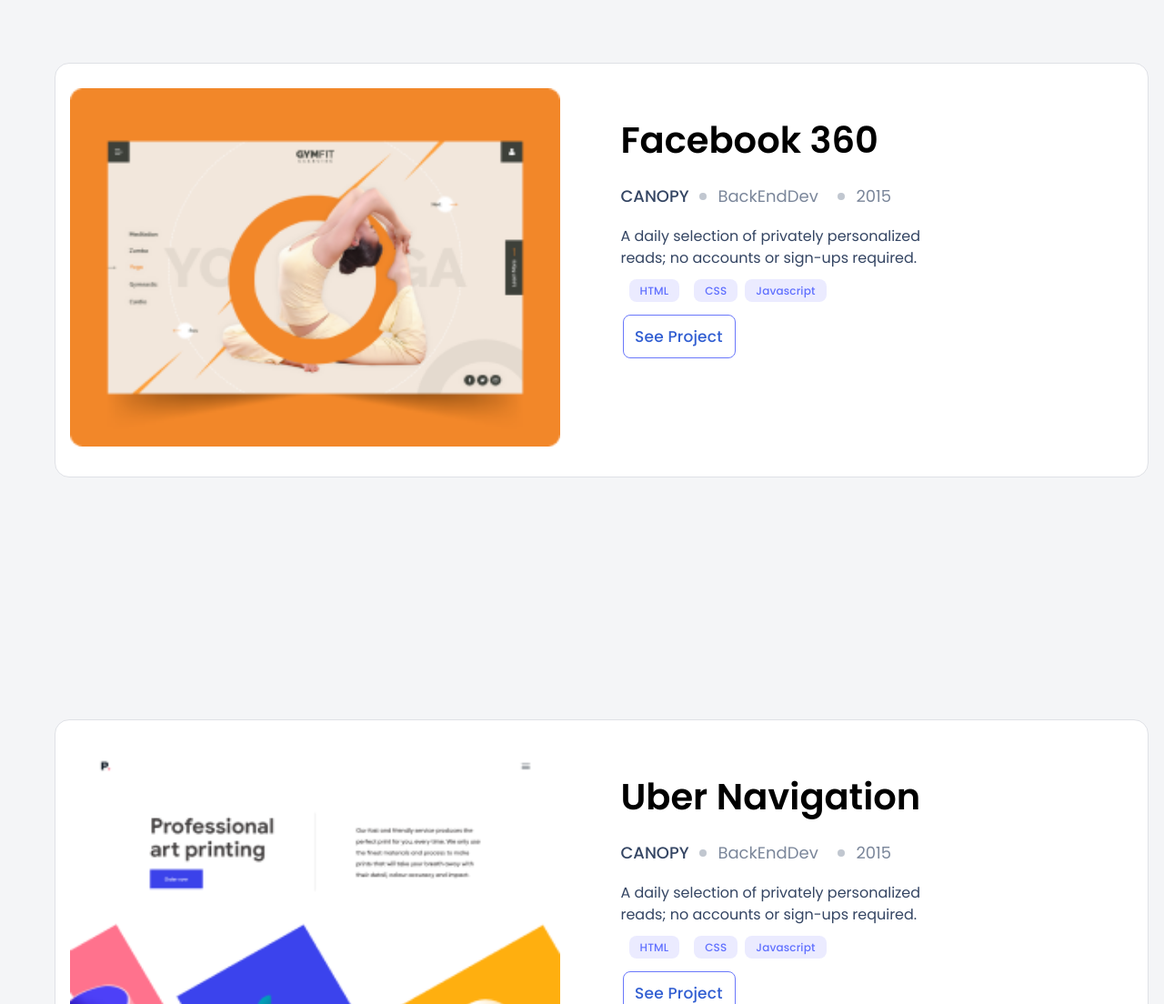
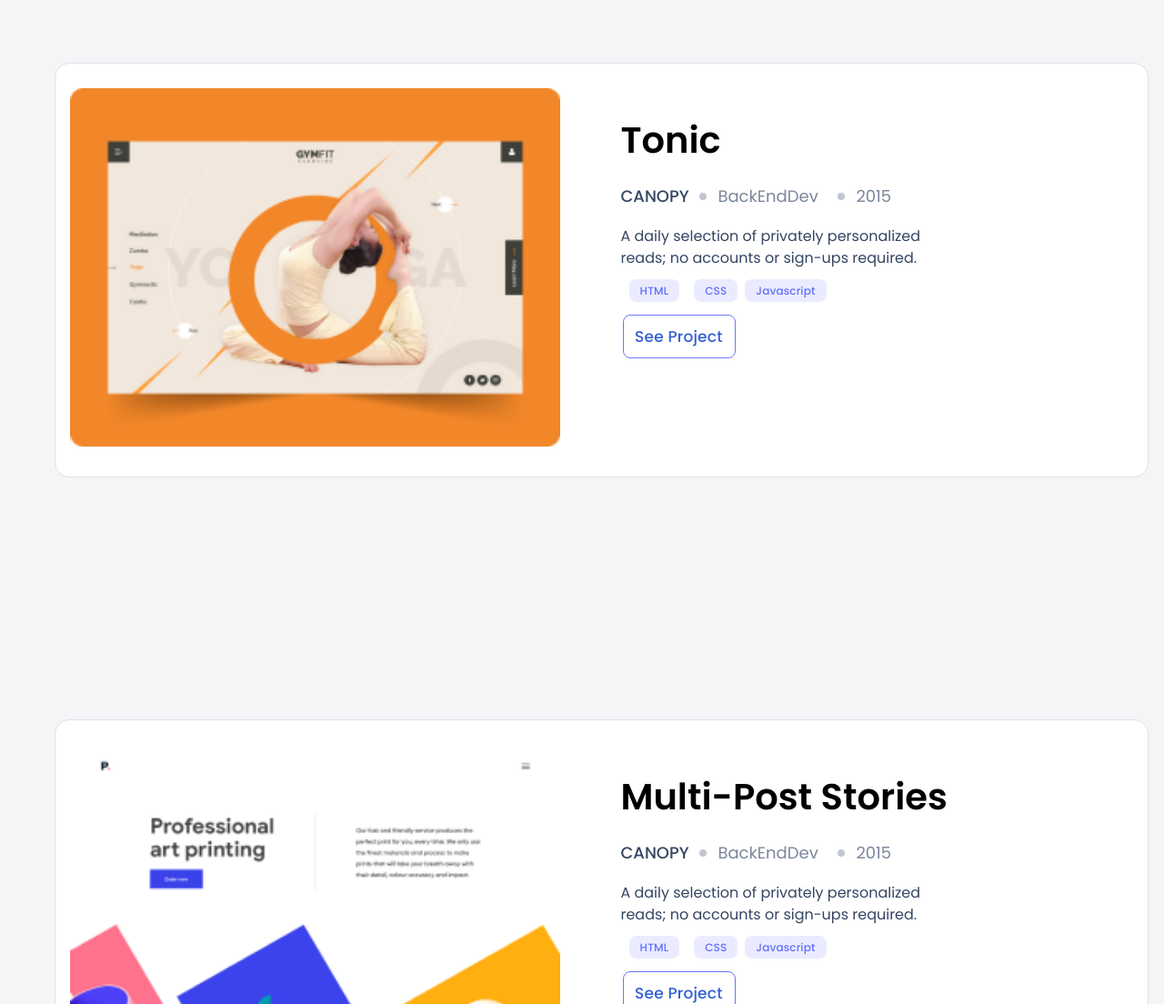
Before and after one commit to joyapisi/ThePortfolio, a website: page index.html in a window 1280 px wide. Shown: the part 2300-3404 px from the top of the page at 91% size. Drawn offline with Linux system fonts and the light colour scheme.

Commit message:
update dynamic pages for works section

```diff
--- a/dynamic_works_section.js
+++ b/dynamic_works_section.js
@@ -1,71 +1,71 @@
 const worksCards = [{
-    id: 01,
-    featuredimage: './sources/Snapshoot-Portfolio.png',
-    title: 'Tonic',
-    jobDetails: ['CANOPY', 'BackEndDev', '2015'],
-    jobDescriptionDetails: 'A daily selection of privately personalized reads; no accounts or sign-ups required.',
-    myTechStack: ['HTML', 'CSS', 'Javascript'],
+  id: 1,
+  image: './sources/Snapshoot-Portfolio.png',
+  topic: 'Tonic',
+  jobPosition: ['CANOPY', 'BackEndDev', '2015'],
+  jobDescription: 'A daily selection of privately personalized reads; no accounts or sign-ups required.',
+  TechStack: ['HTML', 'CSS', 'Javascript'],
   seeProject: 'See Project',
 },
 {
-    id: 02,
-    featuredimage: 'sources/Portfolio2.png',
-    title: 'Multi-Post Stories',
-    jobDetails: ['CANOPY', 'BackEndDev', '2015'],
-    jobDescriptionDetails: 'A daily selection of privately personalized reads; no accounts or sign-ups required.',
-    myTechStack: ['HTML', 'CSS', 'Javascript'],
+  id: 2,
+  image: 'sources/Portfolio2.png',
+  topic: 'Multi-Post Stories',
+  jobPosition: ['CANOPY', 'BackEndDev', '2015'],
+  jobDescription: 'A daily selection of privately personalized reads; no accounts or sign-ups required.',
+  TechStack: ['HTML', 'CSS', 'Javascript'],
   seeProject: 'See Project',
 },
 {
-    id: 03,
-    featuredimage: 'sources/Portfolio3.png',
-    title: 'Facebook 360',
-    jobDetails: ['CANOPY', 'BackEndDev', '2015'],
-    jobDescriptionDetails: 'A daily selection of privately personalized reads; no accounts or sign-ups required.',
-    myTechStack: ['HTML', 'CSS', 'Javascript'],
+  id: 3,
+  image: 'sources/Portfolio3.png',
+  topic: 'Tonic',
+  jobPosition: ['CANOPY', 'BackEndDev', '2015'],
+  jobDescription: 'A daily selection of privately personalized reads; no accounts or sign-ups required.',
+  TechStack: ['HTML', 'CSS', 'Javascript'],
   seeProject: 'See Project',
 },
 {
-    id: 04,
-    featuredimage: 'sources/Portfolio4.png',
-    title: 'Uber Navigation',
-    jobDetails: ['CANOPY', 'BackEndDev', '2015'],
-    jobDescriptionDetails: 'A daily selection of privately personalized reads; no accounts or sign-ups required.',
-    myTechStack: ['HTML', 'CSS', 'Javascript'],
+  id: 4,
+  image: 'sources/Portfolio4.png',
+  topic: 'Multi-Post Stories',
+  jobPosition: ['CANOPY', 'BackEndDev', '2015'],
+  jobDescription: 'A daily selection of privately personalized reads; no accounts or sign-ups required.',
+  TechStack: ['HTML', 'CSS', 'Javascript'],
   seeProject: 'See Project',
 }];
 
 function generateWorksCards(
   id,
-    featuredimage,
-    title,
-    jobDetails,
-    jobDescriptionDetails,
-    myTechStack,
+  image,
+  topic,
+  jobPosition,
+  jobDescription,
+  TechStack,
   seeProject,
 ) {
   return `  <section class="works" id="portfolio" title="works-cards">
   <div class="cards" id= "project-${id}"  title="works-card-2">
-    <img id="avator" src=${featuredimage}>
+  <img id="avator" src=${image}>
   <div class="container2">
-      <h2><b>${title}</b></h2>
+    <h2><b>${topic}</b></h2>
 
    <ul class="tonic">
-      <li><a class="tonic canopy" href="#">${jobDetails[0]}</a></li>
+    <li><a class="tonic canopy" href="#">${jobPosition[0]}</a></li>
     <li class="tonic dot"></li>
-      <li class="tonic back">${jobDetails[1]}</li>
+    <li class="tonic back">${jobPosition[1]}</li>
     <li class="tonic dot"></li>
-      <li class="tonic year">${jobDetails[2]}</li>
+    <li class="tonic year">${jobPosition[2]}</li>
    </ul>
 
-     <p class="paragraph2">${jobDescriptionDetails}</p>
+   <p class="paragraph2">${jobDescription}</p>
 
    <ul class="resources1" title="resources">
-      <li><a  class="button" href="#">${myTechStack[0]}</a> <li>
-      <li><a  class="button" href="#">${myTechStack[1]}</a> </li>
-      <li><a  class="button" href="#">${myTechStack[2]}</a></li>
+    <li><a  class="button" href="#">${TechStack[0]}</a> <li>
+    <li><a  class="button" href="#">${TechStack[1]}</a> </li>
+    <li><a  class="button" href="#">${TechStack[2]}</a></li>
   </ul>
-    <button id="modalButton-" class="normalbutton seeproject">
+  <button id="modalButton-${id}" class="normalbutton seeproject">
   ${seeProject}
   </button>
   </div>
@@ -79,18 +79,121 @@
 worksCards.forEach((index) => {
   const projectCardDetails = generateWorksCards(
     index.id,
-      index.featuredimage,
-      index.title,
-      index.jobDetails,
-      index.jobDescriptionDetails,
-      index.myTechStack,
+    index.image,
+    index.topic,
+    index.jobPosition,
+    index.jobDescription,
+    index.TechStack,
     index.seeProject
   );
   projectCard += projectCardDetails;
 });
 
-  // execute popup
+// execute dynamic works section
 document.getElementById('all-cards').innerHTML = projectCard;
+
+
+
+
+
+
+
+
+
+
+// const worksCards = [{
+//     id: 01,
+//     image: './sources/Snapshoot-Portfolio.png',
+//     topic: 'Tonic',
+//     jobPosition: ['CANOPY', 'BackEndDev', '2015'],
+//     jobDescription: 'A daily selection of privately personalized reads; no accounts or sign-ups required.',
+//     TechStack: ['HTML', 'CSS', 'Javascript'],
+//     seeProject: 'See Project',
+//   },
+//   {
+//     id: 02,
+//     image: 'sources/Portfolio2.png',
+//     topic: 'Multi-Post Stories',
+//     jobPosition: ['CANOPY', 'BackEndDev', '2015'],
+//     jobDescription: 'A daily selection of privately personalized reads; no accounts or sign-ups required.',
+//     TechStack: ['HTML', 'CSS', 'Javascript'],
+//     seeProject: 'See Project',
+//   },
+//   {
+//     id: 03,
+//     image: 'sources/Portfolio3.png',
+//     topic: 'Facebook 360',
+//     jobPosition: ['CANOPY', 'BackEndDev', '2015'],
+//     jobDescription: 'A daily selection of privately personalized reads; no accounts or sign-ups required.',
+//     TechStack: ['HTML', 'CSS', 'Javascript'],
+//     seeProject: 'See Project',
+//   },
+//   {
+//     id: 04,
+//     image: 'sources/Portfolio4.png',
+//     topic: 'Uber Navigation',
+//     jobPosition: ['CANOPY', 'BackEndDev', '2015'],
+//     jobDescription: 'A daily selection of privately personalized reads; no accounts or sign-ups required.',
+//     TechStack: ['HTML', 'CSS', 'Javascript'],
+//     seeProject: 'See Project',
+//   }];
+
+//   function generateWorksCards(
+//     id,
+//     image,
+//     topic,
+//     jobPosition,
+//     jobDescription,
+//     TechStack,
+//     seeProject,
+//   ) {
+//     return `  <section class="works" id="portfolio" title="works-cards">
+//     <div class="cards" id= "project-${id}"  title="works-card-2">
+//     <img id="avator" src=${image}>
+//     <div class="container2">
+//       <h2><b>${topic}</b></h2>
+
+//      <ul class="tonic">
+//       <li><a class="tonic canopy" href="#">${jobPosition[0]}</a></li>
+//       <li class="tonic dot"></li>
+//       <li class="tonic back">${jobPosition[1]}</li>
+//       <li class="tonic dot"></li>
+//       <li class="tonic year">${jobPosition[2]}</li>
+//      </ul>
+
+//      <p class="paragraph2">${jobDescription}</p>
+
+//      <ul class="resources1" title="resources">
+//       <li><a  class="button" href="#">${TechStack[0]}</a> <li>
+//       <li><a  class="button" href="#">${TechStack[1]}</a> </li>
+//       <li><a  class="button" href="#">${TechStack[2]}</a></li>
+//     </ul>
+//     <button id="modalButton-" class="normalbutton seeproject">
+//     ${seeProject}
+//     </button>
+//     </div>
+//   </div>
+//   </section>
+//     `;
+//   }
+
+//   let projectCard = '';
+
+//   worksCards.forEach((index) => {
+//     const projectCardDetails = generateWorksCards(
+//       index.id,
+//       index.image,
+//       index.topic,
+//       index.jobPosition,
+//       index.jobDescription,
+//       index.TechStack,
+//       index.seeProject
+//     );
+//     projectCard += projectCardDetails;
+//   });
+
+//   // execute popup
+//   document.getElementById('all-cards').innerHTML = projectCard;
 
 //   worksCards.forEach((item) => {
 //     const { id } = item;
--- a/index.html
+++ b/index.html
@@ -169,7 +169,7 @@
 </section>
 
 <script src="mobile_menu.js"></script>
+<script src="dynamic_works_section.js"></script>
 <script src="modal.js"></script>
-<script src="dynamic_works_section.js"></script>
 </body>
 </html>
--- a/modal.js
+++ b/modal.js
@@ -20,8 +20,8 @@
 },
 {
   id: 3,
-  title: 'Facebook 360',
-  jobDetails: ['FACEBOOK', 'FullStack', '2015'],
+  title: 'Multi-Post Stories',
+  jobDetails: ['CANOPY', 'BackEndDev', '2015'],
   featuredimage: 'sources/Portfolio3.png',
   jobDescriptionDetails: 'Lorem Ipsum is simply dummy text of the printing and typesetting industry. Lorem Ipsum has been the industry\'s standard dummy text ever since the 1500s, when an unknown printer took a galley of type and scrambled it 1960s with the releaLorem',
   myTechStack: ['Javascript', 'HTML', 'CSS', 'Github', 'Ruby', 'Bootstrap'],
@@ -30,8 +30,8 @@
 },
 {
   id: 4,
-  title: 'Uber Navigation',
-  jobDetails: ['Uber', 'Uber Lead Developer', '2015'],
+  title: 'Tonic',
+  jobDetails: ['CANOPY', 'BackEndDev', '2015'],
   featuredimage: 'sources/Portfolio4.png',
   jobDescriptionDetails: 'Lorem Ipsum is simply dummy text of the printing and typesetting industry. Lorem Ipsum has been the industry\'s standard dummy text ever since the 1500s, when an unknown printer took a galley of type and scrambled it 1960s with the releaLorem',
   myTechStack: ['Javascript', 'HTML', 'CSS', 'Github', 'Ruby', 'Bootstrap'],
@@ -126,6 +126,14 @@
 // execute popup
 document.getElementById('modal-popup').innerHTML = modalCard;
 
+
+// document.getElementById(`openpop-${id}`).addEventListener('click', () => {
+//   document.getElementById(`popup-project-${id}`).classList.add('visible');
+// });
+// // close event
+// document.getElementById(`close-${id}`).addEventListener('click', () => {
+//   document.getElementById(`popup-project-${id}`).classList.remove('visible');
+
 projectsDetails.forEach((item) => {
   const { id } = item;
   document.getElementById(`modalButton-${id}`).addEventListener('click', () => {
--- a/style.css
+++ b/style.css
@@ -1039,7 +1039,8 @@
   z-index: 100;
   opacity: 1;
   overflow-y: scroll;
-  overflow-x: hidden;
+
+  /* overflow-x: hidden; */
 }
 
 .active {
@@ -1064,6 +1065,10 @@
   border: none;
 }
 
+.closed-popup:hover {
+  background-color: transparent;
+}
+
 .job-title {
   display: flex;
   align-items: center;
@@ -1078,6 +1083,12 @@
   font-size: 13px;
   line-height: 16px;
   color: #344563;
+}
+
+.dot-icon {
+  font-size: 13px;
+  line-height: 16px;
+  color: #7a869a;
 }
 
 .dot-icon-img {
@@ -1098,8 +1109,9 @@
 }
 
 #modal-image {
-  width: 100%;
-  height: auto;
+  /* width: 100%;
+  height: auto; */
+  object-fit: contain;
 }
 
 .bottom-content {
@@ -1338,7 +1350,8 @@
     margin-top: 0;
   }
 
-  .cards {
+  .cards
+   {
     width: 94%;
     height: 96%;
     display: flex;
```
Lines whose indentation alone changed are shown as unchanged.
